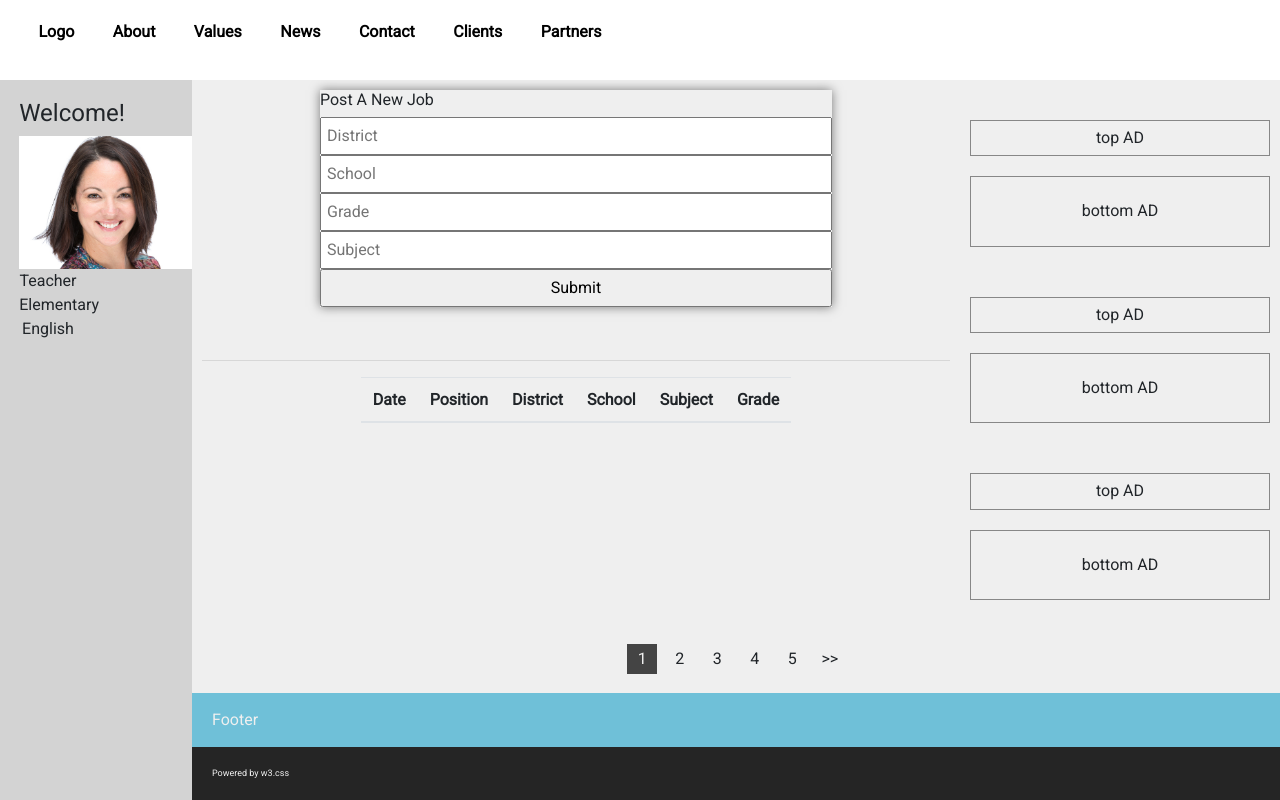
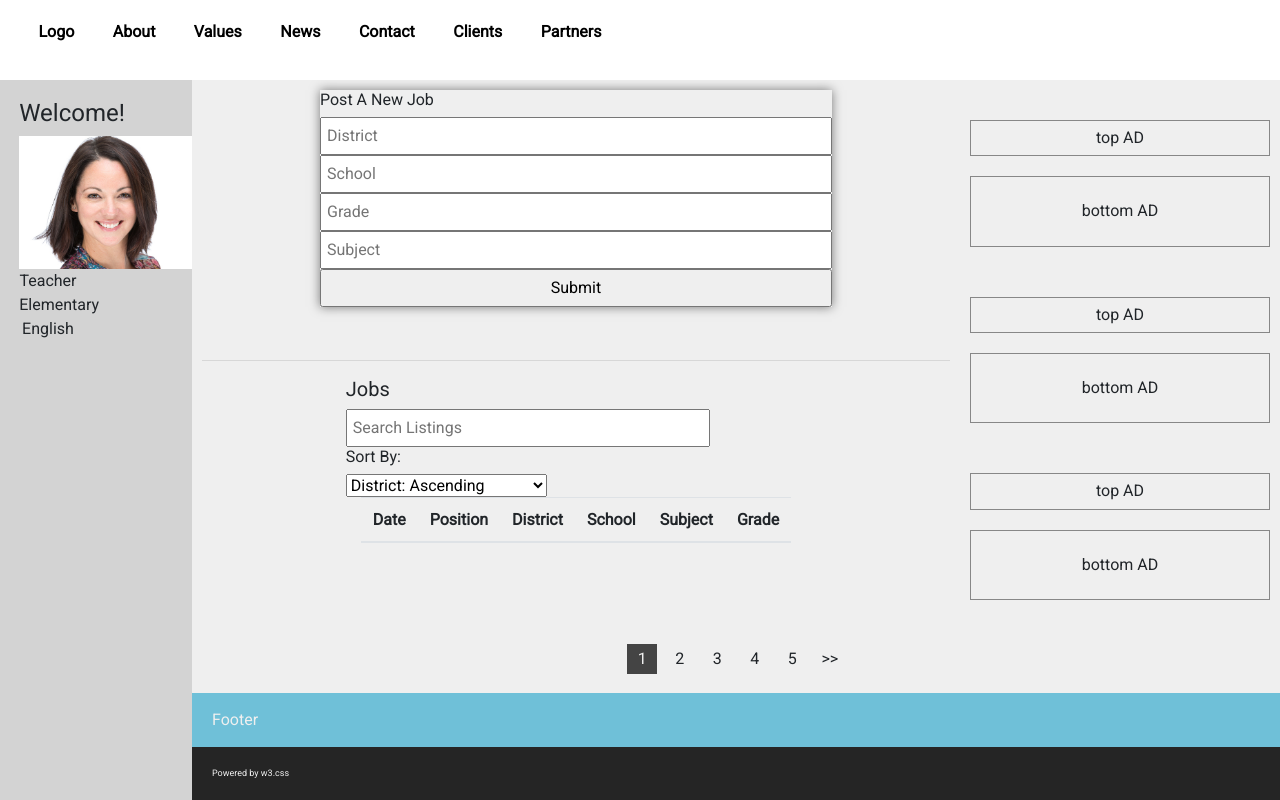
Before and after one commit to recruitedYou/recruitedYou-backend, a website: page public/dashboard.html in a window 1280 px wide. Drawn offline with nearby package versions, Linux system fonts and the light colour scheme; no server answers.

```diff
--- a/public/css/dashboard.css
+++ b/public/css/dashboard.css
@@ -163,6 +163,9 @@
 #profileImg {
   width: 200px;
 }
+.sectionTable {
+  width: 100%
+}
 
 @media (max-width: 1000px) {
   #profileImg {
--- a/public/dashboard.html
+++ b/public/dashboard.html
@@ -52,7 +52,29 @@
             <hr>
             <section class="mainItem item1">
                 <!-- table. -->
-                <table class="table table-hover">
+
+            <div class="row">
+                <div class="main-sort-bar">
+                  <h5 id="listingType" class="main-sort-bar-item">Jobs</h5>
+                  <input type="text" id="search-listings" class="main-sort-bar-item" name="search-listings" size="40" placeholder="Search Listings">
+                  <span class="main-sort-bar-item">
+                    <h6>Sort By: </h6>
+                    <select name="" id="sorting-dropdown">
+                      <option value="district-asc">District: Ascending</option>
+                      <option value="district-dsc">District: Descending</option>
+                      <option value="school-asc">School: Ascending</option>
+                      <option value="school-dsc">School: Descending</option>
+                      <option value="grade-asc">Grade: Ascending</option>
+                      <option value="grade-dsc">Grade: Descending</option>
+                      <option value="subject-asc">Subject: Ascending</option>
+                      <option value="subject-dsc">Subject: Descending</option>
+                      <option value="date-asc">Date Posted: Ascending</option>
+                      <option value="date-dsc">Date Posted: Descending</option>
+                    </select>
+                  </span>
+                </div>
+              </div>
+                <table class="sectionTable table table-hover">
                     <thead>
                       <tr>
                         <th scope="col">Date</th>
--- a/public/js/dashboard.js
+++ b/public/js/dashboard.js
@@ -1,4 +1,5 @@
 let jobs = []
+let verbose = true;
 
   const getAllJobs = () => {
     fetch('/jobs')
```
